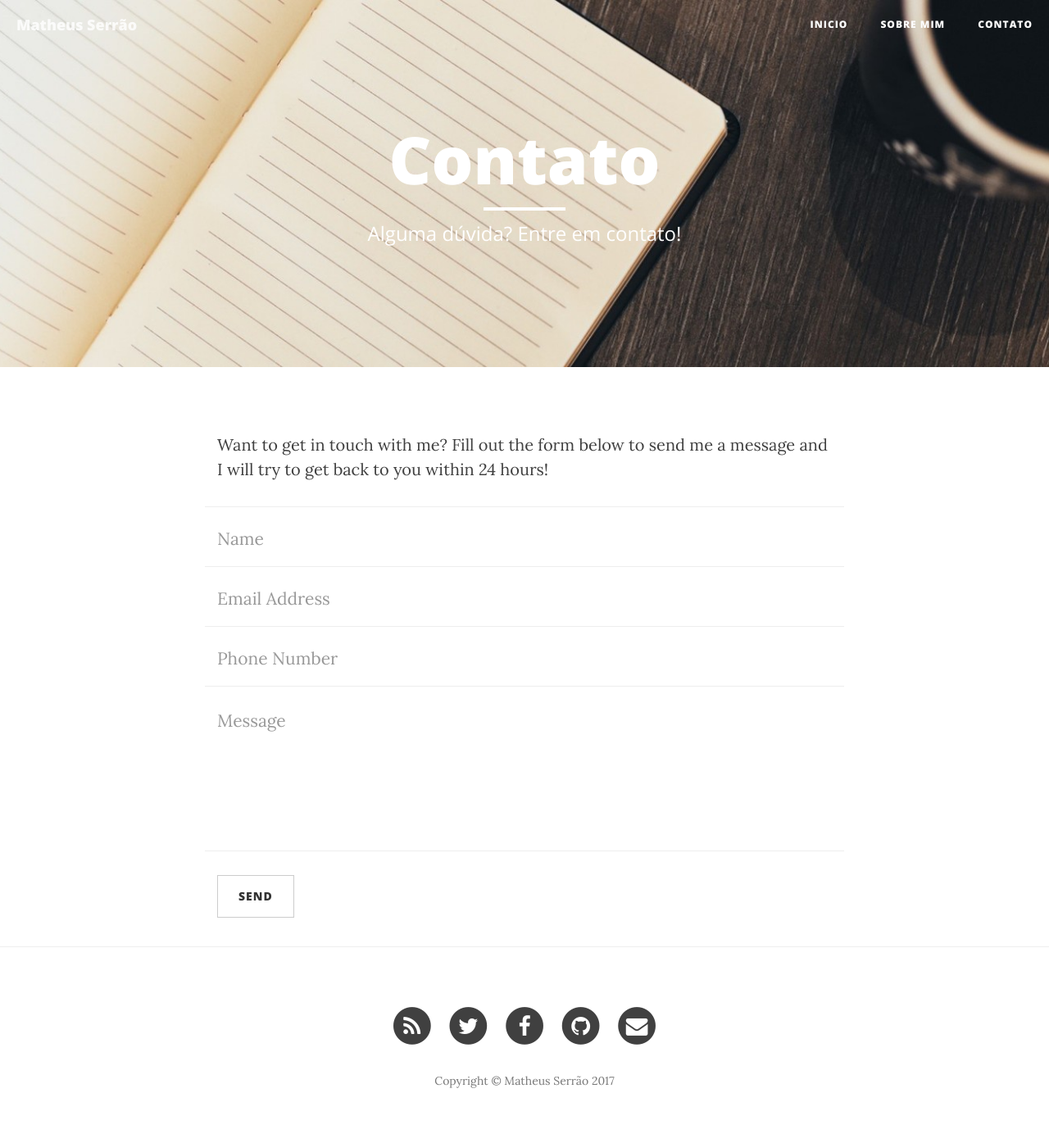
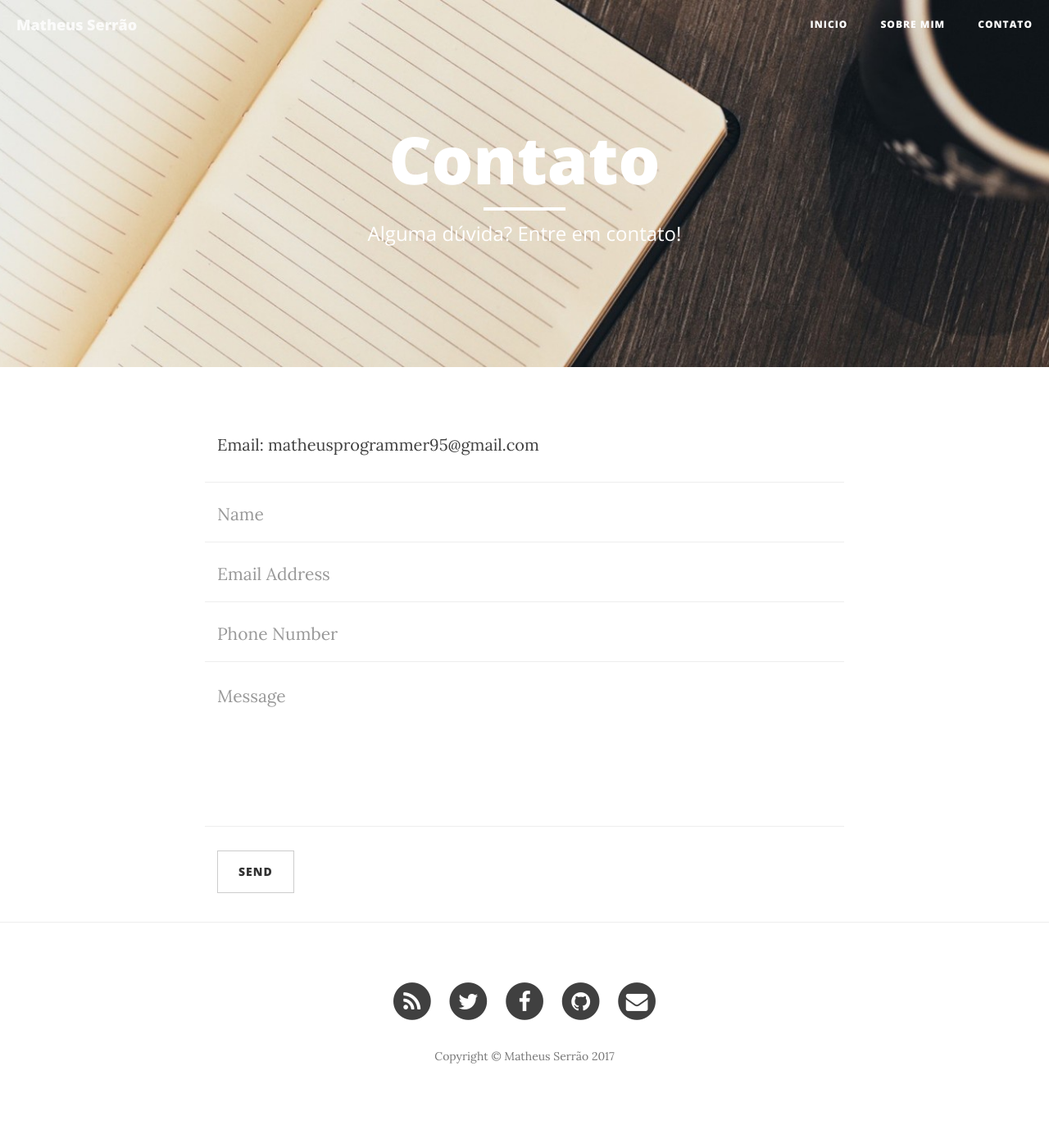
Before and after one commit to BluurProgrammer/blog, a Jekyll site: the page built from contact.html, in a window 1280 px wide. Shown: the whole page at 82% size. Built offline with Jekyll 4.4.1, drawn with Linux system fonts in a browser that asks for light colours; nearby versions of some CDN libraries; after the commit the page ends 1365 px from its top, so only the background shows below that.

Commit message:
editando contato

```diff
--- a/contact.html
+++ b/contact.html
@@ -5,7 +5,7 @@
 header-img: "img/contact-bg.jpg"
 ---
 
-<p>Want to get in touch with me? Fill out the form below to send me a message and I will try to get back to you within 24 hours!</p>
+<p>Email: matheusprogrammer95@gmail.com</p>
 <!-- Contact Form - Enter your email address on line 19 of the mail/contact_me.php file to make this form work. -->
 <!-- WARNING: Some web hosts do not allow emails to be sent through forms to common mail hosts like Gmail or Yahoo. It's recommended that you use a private domain email address! -->
 <!-- NOTE: To use the contact form, your site must be on a live web host with PHP! The form will not work locally! -->
```
